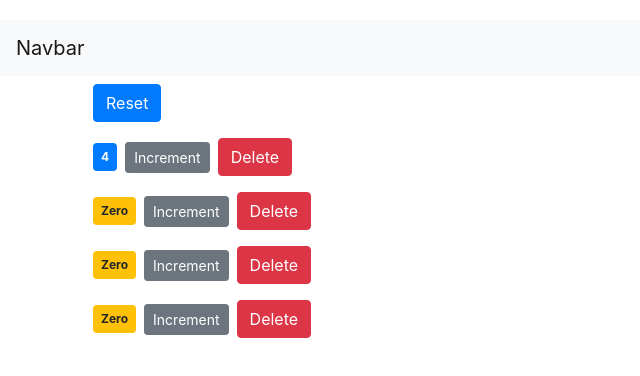
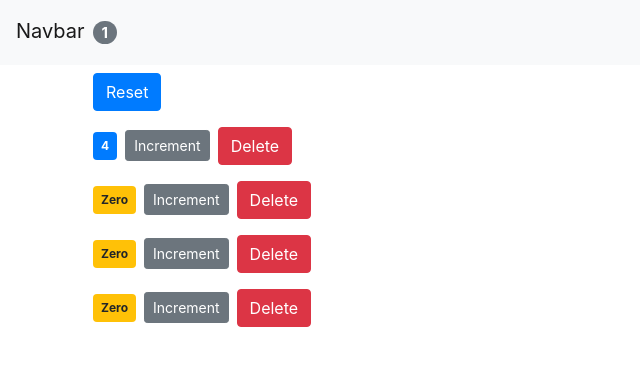
Before and after one commit to yaxue1123/react-app, a React (Create React App) app: page / in a window 1280 px wide. Shown: the top 376 px of the page, without its empty margins (0-640 px from the left). Built offline with nearby package versions, Linux system fonts and the light colour scheme.

Commit message:
add navbar in sync with other subcomponents at the same level

```diff
--- a/src/App.js
+++ b/src/App.js
@@ -41,7 +41,9 @@
   render() {
     return (
       <React.Fragment>
-        <Navbar />
+        <Navbar
+          totalCounters={this.state.counters.filter(c => c.value > 0).length}
+        />
         <main className="container">
           <Counters
             counters={this.state.counters}
--- a/src/components/navbar.jsx
+++ b/src/components/navbar.jsx
@@ -5,6 +5,9 @@
       <nav className="navbar navbar-light bg-light">
         <a className="navbar-brand" href="#">
           Navbar
+          <span className="badge badge-pill badge-secondary m-2">
+            {this.props.totalCounters}
+          </span>
         </a>
       </nav>
     );
--- a/src/index.css
+++ b/src/index.css
@@ -1,6 +1,6 @@
 body {
   margin: 0;
-  padding: 20px 0 0 0;
+  padding: 0;
   font-family: -apple-system, BlinkMacSystemFont, "Segoe UI", "Roboto", "Oxygen",
     "Ubuntu", "Cantarell", "Fira Sans", "Droid Sans", "Helvetica Neue",
     sans-serif;
```
